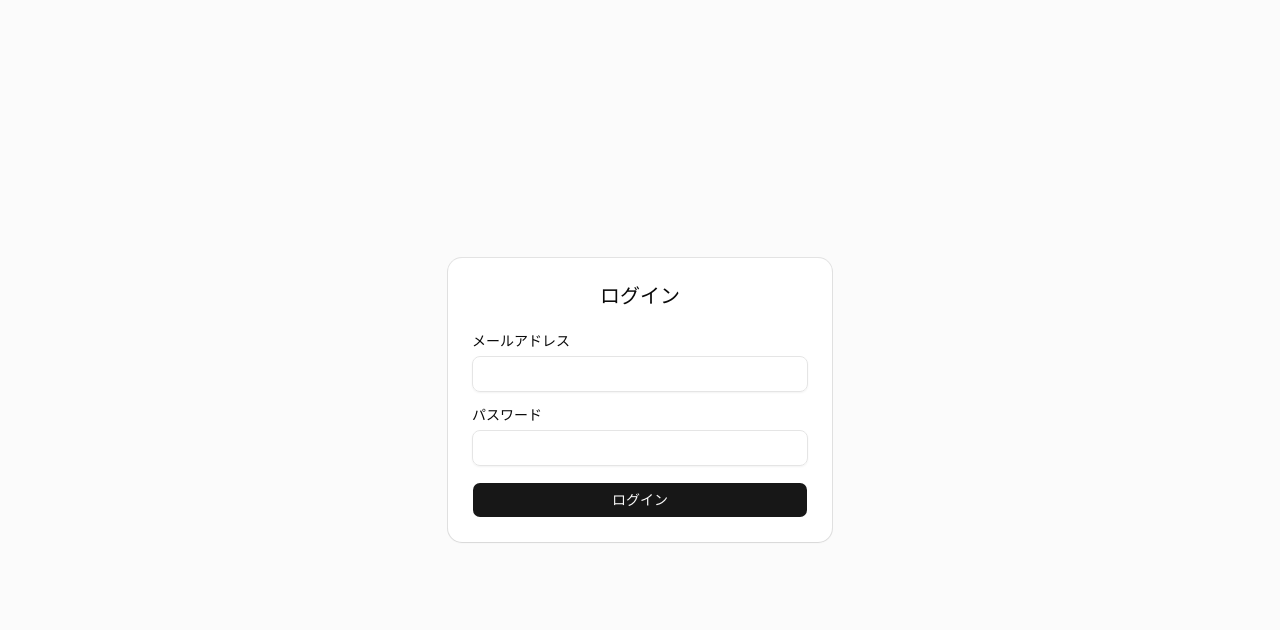
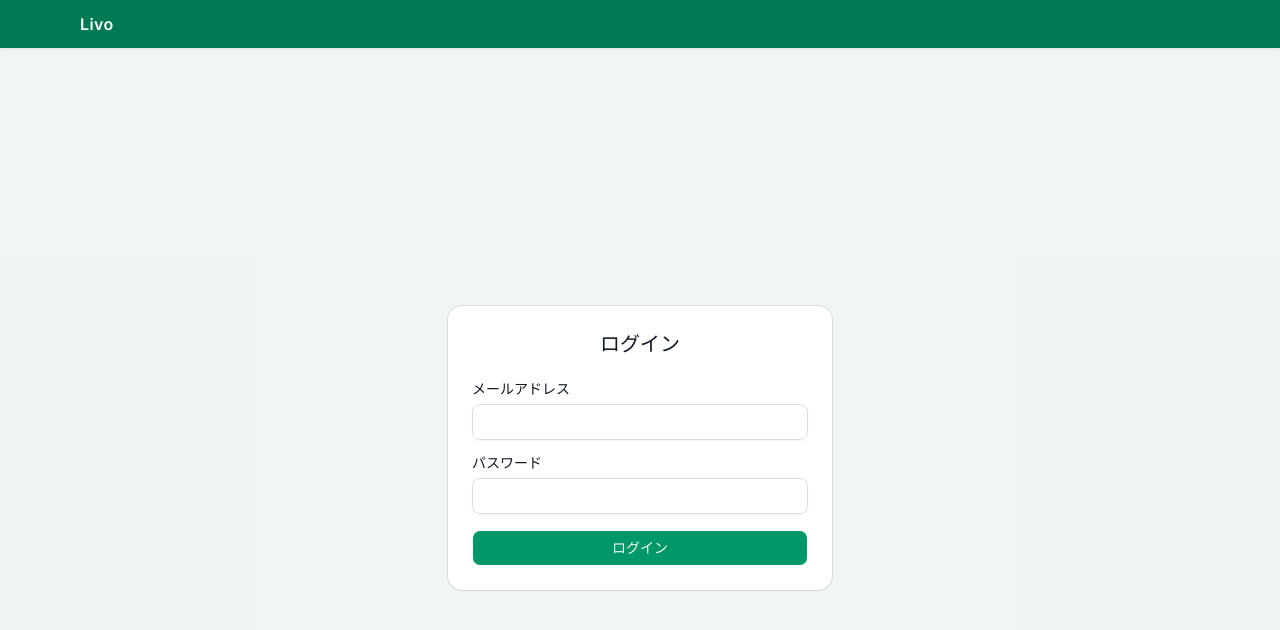
Before and after one commit to 2122130/Livo, a Next.js app: page /login in a window 1280 px wide. Shown: the top 630 px of the page. Built offline with nearby package versions, Linux system fonts and the light colour scheme.

Commit message:
開発中

```diff
--- a/app/(main)/layout.tsx
+++ b/app/(main)/layout.tsx
@@ -15,15 +15,21 @@ export default async function MainLayout({
 
   return (
     <div className="min-h-screen bg-muted/40">
-      <header className="border-b bg-background">
-        <div className="mx-auto flex max-w-5xl items-center justify-between px-4 py-3">
-          <Link href="/" className="font-semibold hover:opacity-70">
-            不動産管理システム
+      <header className="bg-emerald-700 text-white shadow-sm">
+        <div className="mx-auto flex max-w-6xl items-center justify-between px-4 py-3">
+          <Link href="/" className="font-semibold tracking-wide hover:opacity-80">
+            Livo
           </Link>
           <div className="flex items-center gap-3">
-            <span className="text-sm text-muted-foreground">{account.name}</span>
+            <span className="text-sm text-white/80">{account.name}</span>
             <form action={logout}>
-              <Button type="submit" variant="ghost" size="icon" title="ログアウト">
+              <Button
+                type="submit"
+                variant="ghost"
+                size="icon"
+                title="ログアウト"
+                className="text-white hover:bg-white/15 hover:text-white"
+              >
                 <LogOut className="h-4 w-4" />
               </Button>
             </form>
--- a/app/globals.css
+++ b/app/globals.css
@@ -49,38 +49,50 @@
 }
 
 :root {
-  --background: oklch(1 0 0);
-  --foreground: oklch(0.145 0 0);
+  --background: oklch(0.968 0.006 165);
+  --foreground: oklch(0.21 0.03 260);
   --card: oklch(1 0 0);
-  --card-foreground: oklch(0.145 0 0);
+  --card-foreground: oklch(0.21 0.03 260);
   --popover: oklch(1 0 0);
-  --popover-foreground: oklch(0.145 0 0);
-  --primary: oklch(0.205 0 0);
-  --primary-foreground: oklch(0.985 0 0);
-  --secondary: oklch(0.97 0 0);
-  --secondary-foreground: oklch(0.205 0 0);
-  --muted: oklch(0.97 0 0);
-  --muted-foreground: oklch(0.556 0 0);
-  --accent: oklch(0.97 0 0);
-  --accent-foreground: oklch(0.205 0 0);
-  --destructive: oklch(0.577 0.245 27.325);
-  --border: oklch(0.922 0 0);
-  --input: oklch(0.922 0 0);
-  --ring: oklch(0.708 0 0);
-  --chart-1: oklch(0.87 0 0);
-  --chart-2: oklch(0.556 0 0);
-  --chart-3: oklch(0.439 0 0);
-  --chart-4: oklch(0.371 0 0);
-  --chart-5: oklch(0.269 0 0);
+  --popover-foreground: oklch(0.21 0.03 260);
+  --primary: oklch(0.598 0.133 163);
+  --primary-foreground: oklch(0.985 0.01 165);
+  --secondary: oklch(0.95 0.015 165);
+  --secondary-foreground: oklch(0.35 0.05 165);
+  --muted: oklch(0.96 0.008 165);
+  --muted-foreground: oklch(0.55 0.02 250);
+  --accent: oklch(0.95 0.03 165);
+  --accent-foreground: oklch(0.35 0.06 163);
+  --destructive: oklch(0.586 0.222 12);
+  --border: oklch(0.9 0.01 165);
+  --input: oklch(0.9 0.01 165);
+  --ring: oklch(0.598 0.133 163);
+  --chart-1: oklch(0.598 0.133 163);
+  --chart-2: oklch(0.7 0.12 180);
+  --chart-3: oklch(0.65 0.15 200);
+  --chart-4: oklch(0.75 0.13 140);
+  --chart-5: oklch(0.55 0.14 160);
   --radius: 0.625rem;
-  --sidebar: oklch(0.985 0 0);
-  --sidebar-foreground: oklch(0.145 0 0);
-  --sidebar-primary: oklch(0.205 0 0);
-  --sidebar-primary-foreground: oklch(0.985 0 0);
-  --sidebar-accent: oklch(0.97 0 0);
-  --sidebar-accent-foreground: oklch(0.205 0 0);
-  --sidebar-border: oklch(0.922 0 0);
-  --sidebar-ring: oklch(0.708 0 0);
+  --sidebar: oklch(0.985 0.005 165);
+  --sidebar-foreground: oklch(0.21 0.03 260);
+  --sidebar-primary: oklch(0.598 0.133 163);
+  --sidebar-primary-foreground: oklch(0.985 0.01 165);
+  --sidebar-accent: oklch(0.95 0.03 165);
+  --sidebar-accent-foreground: oklch(0.35 0.06 163);
+  --sidebar-border: oklch(0.9 0.01 165);
+  --sidebar-ring: oklch(0.598 0.133 163);
+  /* Livoブランド変数(menu-panel用) */
+  --brand-100: #d1fae5;
+  --brand-200: #a7f3d0;
+  --brand-300: #6ee7b7;
+  --brand-500: #10b981;
+  --brand-600: #059669;
+  --brand-700: #047857;
+  --brand-800: #065f46;
+  --danger-500: #f43f5e;
+  --danger-600: #e11d48;
+  --shadow-card: 0 1px 2px rgb(15 42 30 / 0.04), 0 4px 16px -4px rgb(15 42 30 / 0.08);
+  --shadow-card-hover: 0 2px 4px rgb(15 42 30 / 0.05), 0 18px 36px -10px rgb(5 150 105 / 0.25);
 }
 
 .dark {
@@ -128,3 +140,174 @@
     @apply font-sans;
   }
 }
+
+/* =========================================================
+   メインメニュー(白カード＋色チップ＋左アクセントバー)
+   ========================================================= */
+
+@keyframes fadeUp {
+  from { opacity: 0; transform: translateY(10px); }
+  to   { opacity: 1; transform: translateY(0); }
+}
+
+@keyframes softPulse {
+  0%, 100% { box-shadow: 0 0 0 0 rgb(244 63 94 / 0.35); }
+  50%      { box-shadow: 0 0 0 6px rgb(244 63 94 / 0); }
+}
+
+.menu-panel {
+  position: relative;
+  display: flex;
+  justify-content: space-between;
+  align-items: flex-start;
+  min-height: 7rem;
+  padding: 1.25rem 1.25rem 1.25rem 1.5rem;
+  border-radius: 1.125rem;
+  background: #ffffff;
+  border: 1px solid #e2e8f0;
+  color: #0f172a;
+  cursor: pointer;
+  min-width: 0;
+  text-decoration: none;
+  box-shadow: var(--shadow-card);
+  --panel-accent: var(--brand-500);
+  transition:
+    transform 0.16s cubic-bezier(0.2, 0.8, 0.4, 1),
+    box-shadow 0.16s ease,
+    border-color 0.16s ease;
+  animation: fadeUp 0.35s cubic-bezier(0.2, 0.8, 0.4, 1) both;
+}
+
+@media (min-width: 768px) {
+  .menu-panel {
+    min-height: 8.5rem;
+    padding: 1.625rem 1.625rem 1.625rem 1.875rem;
+  }
+}
+
+.menu-panel::before {
+  content: "";
+  position: absolute;
+  left: 0;
+  top: 22%;
+  bottom: 22%;
+  width: 4px;
+  border-radius: 999px;
+  background: var(--panel-accent);
+  opacity: 0.9;
+  transition: top 0.16s ease, bottom 0.16s ease;
+}
+
+.menu-panel:hover {
+  transform: translateY(-3px);
+  border-color: var(--brand-300);
+  box-shadow: var(--shadow-card-hover);
+}
+.menu-panel:hover::before {
+  top: 14%;
+  bottom: 14%;
+}
+
+.menu-panel:active {
+  transform: translateY(0) scale(0.99);
+  transition-duration: 0.06s;
+}
+
+@media (hover: none) {
+  .menu-panel:hover {
+    transform: none;
+    border-color: #e2e8f0;
+    box-shadow: var(--shadow-card);
+  }
+  .menu-panel:hover::before {
+    top: 22%;
+    bottom: 22%;
+  }
+}
+
+.panel-title {
+  display: block;
+  font-size: 1.05rem;
+  font-weight: 800;
+  letter-spacing: 0.03em;
+  color: #0f172a;
+  margin-bottom: 0.25rem;
+  white-space: nowrap;
+  overflow: hidden;
+  text-overflow: ellipsis;
+}
+
+@media (min-width: 768px) {
+  .panel-title { font-size: 1.25rem; }
+}
+
+.panel-desc {
+  font-size: 0.78rem;
+  color: #64748b;
+  font-weight: 500;
+  display: block;
+  letter-spacing: 0.02em;
+}
+
+.panel-icon-wrapper {
+  display: flex;
+  align-items: center;
+  justify-content: center;
+  padding: 0.75rem;
+  border-radius: 0.9rem;
+  border: 1px solid transparent;
+  transition: transform 0.16s ease;
+  flex-shrink: 0;
+  margin-left: 1rem;
+}
+
+@media (min-width: 768px) {
+  .panel-icon-wrapper { padding: 0.875rem; }
+}
+
+.menu-panel:hover .panel-icon-wrapper {
+  transform: scale(1.07) rotate(-3deg);
+}
+
+.panel-bukken { --panel-accent: var(--brand-600); }
+.panel-bukken .panel-icon-wrapper {
+  background: var(--brand-100);
+  border-color: var(--brand-200);
+  color: var(--brand-700);
+}
+
+.panel-akiya { --panel-accent: #0d9488; }
+.panel-akiya .panel-icon-wrapper {
+  background: #ccfbf1;
+  border-color: #99f6e4;
+  color: #0f766e;
+}
+
+.panel-taiou { --panel-accent: #d97706; }
+.panel-taiou .panel-icon-wrapper {
+  background: #fef3c7;
+  border-color: #fde68a;
+  color: #b45309;
+}
+
+.panel-urgent {
+  --panel-accent: var(--danger-500);
+  border-color: #fecdd3;
+}
+.panel-urgent .panel-icon-wrapper {
+  background: #ffe4e6;
+  border-color: #fecdd3;
+  color: var(--danger-600);
+  animation: softPulse 2.4s ease-out infinite;
+}
+.panel-urgent:hover {
+  border-color: #fda4af;
+  box-shadow: 0 2px 4px rgb(15 42 30 / 0.05), 0 18px 36px -10px rgb(244 63 94 / 0.25);
+}
+
+.panel-keiyaku { --panel-accent: #0e7490; }
+.panel-keiyaku .panel-icon-wrapper {
+  background: #cffafe;
+  border-color: #a5f3fc;
+  color: #0e7490;
+}
--- a/app/login/page.tsx
+++ b/app/login/page.tsx
@@ -14,6 +14,14 @@ export default async function LoginPage({
   const hasError = params.error === '1'
 
   return (
+    <div className="min-h-screen">
+      {/* 深緑ヘッダー(システム名のみ) */}
+      <header className="bg-emerald-700 text-white shadow-sm">
+        <div className="mx-auto max-w-6xl px-4 py-3">
+          <span className="font-semibold tracking-wide">Livo</span>
+        </div>
+      </header>
+
       <div className="flex min-h-screen items-center justify-center bg-muted/40 p-4">
         <Card className="w-full max-w-sm">
           <CardHeader>
@@ -39,5 +47,7 @@ export default async function LoginPage({
           </CardContent>
         </Card>
       </div>
+    </div>
+
   )
 }
--- a/constants/menu.ts
+++ b/constants/menu.ts
@@ -1,4 +1,4 @@
-import { Building2, DoorOpen, ClipboardList, Settings } from 'lucide-react'
+import { Search, Key, MessageSquare, Settings } from 'lucide-react'
 import type { LucideIcon } from 'lucide-react'
 import { SCREEN } from './screens'
 
@@ -10,27 +10,30 @@ export type MenuItem = {
   description: string
 }
 
-export const MAIN_MENU: MenuItem[] = [
+export const MAIN_MENU = [
   {
-    screenId: SCREEN.BUKKEN_RENTAL, // 物件一覧の入口(既定タブ=賃貸)
+    screenId: SCREEN.BUKKEN_RENTAL,
     label: '物件一覧',
     href: '/bukken',
-    icon: Building2,
-    description: '賃貸・売買・太陽光の物件を管理',
+    icon: Search,          // アイコンもモックのものに変更
+    description: '賃貸・売買の物件を管理',
+    panelClass: 'panel-bukken',
   },
   {
     screenId: SCREEN.VACANCY,
     label: '空室管理',
     href: '/vacancy',
-    icon: DoorOpen,
+    icon: Key,
     description: '空室の部屋を横断して確認',
+    panelClass: 'panel-akiya',
   },
   {
     screenId: SCREEN.INQUIRY_LIST,
     label: '対応履歴',
     href: '/inquiries',
-    icon: ClipboardList,
+    icon: MessageSquare,
     description: '契約相談・クレームの進捗管理',
+    panelClass: 'panel-taiou',
   },
   {
     screenId: SCREEN.SETTINGS,
@@ -38,5 +41,6 @@ export const MAIN_MENU: MenuItem[] = [
     href: '/settings',
     icon: Settings,
     description: 'アカウント・組織の設定',
+    panelClass: 'panel-keiyaku',
   },
 ]
```
Also changed, not shown: app/(main)/page.tsx (+26 -23 lines). Lines whose indentation alone changed are shown as unchanged.
